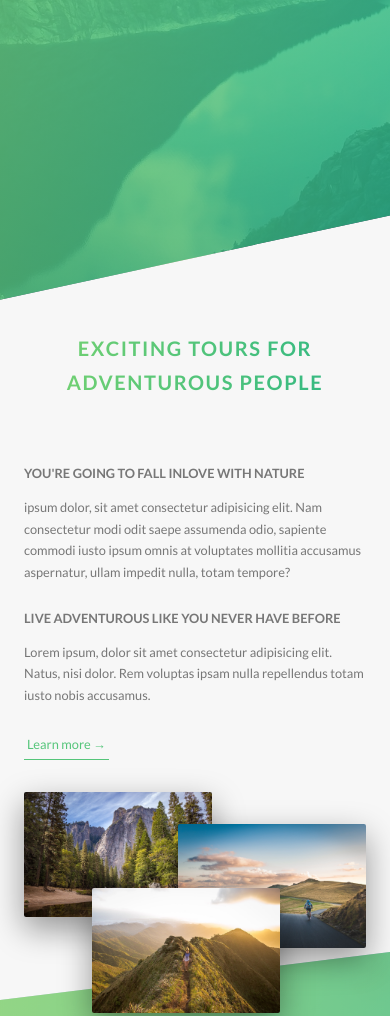
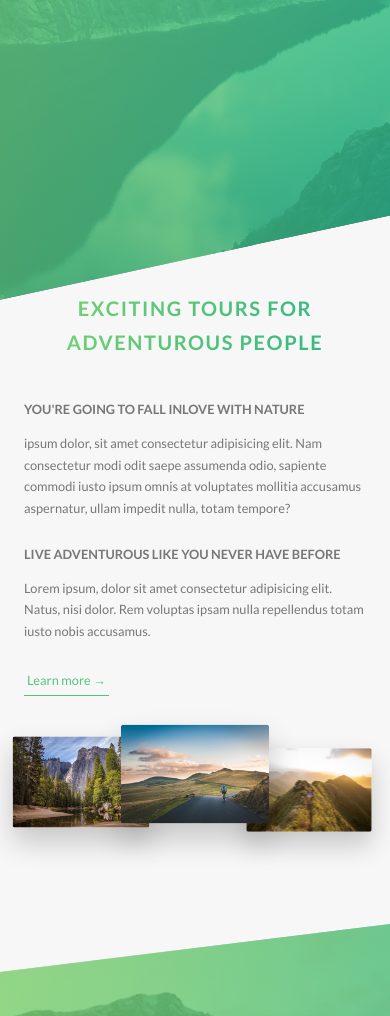
Before and after one commit to tslilpress/natours, a website: page index.html in a window 390 px wide. Shown: the part 502-1518 px from the top of the page. Drawn offline with Linux system fonts and the light colour scheme.

Commit message:
added media queries - to home, footer, feature-box, composition, card and utilities

```diff
--- a/sass/base/_utilities.scss
+++ b/sass/base/_utilities.scss
@@ -1,8 +1,22 @@
 .u-center-text { text-align: center !important; }
 
 .u-margin-bottom-small { margin-bottom: 1.5rem !important; }
-.u-margin-bottom-medium { margin-bottom: 4rem !important; }
-.u-margin-bottom-big { margin-bottom: 8rem !important; }
+
+.u-margin-bottom-medium {
+    margin-bottom: 4rem !important;
+
+    @include respond(tab-port) {
+        margin-bottom: 3rem !important;
+    }
+}
+
+.u-margin-bottom-big {
+    margin-bottom: 8rem !important;
+
+    @include respond(tab-port) {
+        margin-bottom: 5rem !important;
+    }
+}
 
 .u-margin-top-big { margin-top: 8rem !important; }
 .u-margin-top-huge { margin-top: 10rem !important; }
--- a/sass/components/_card.scss
+++ b/sass/components/_card.scss
@@ -147,4 +147,51 @@
         font-size: 6rem;
         font-weight: 100;
     }
+
+
+
+
+    @include respond(tab-port) {
+        height: auto;
+        border-radius: 3px;
+        background-color: $color-white;
+        box-shadow: 0 1.5rem 4rem rgba($color-black, .15);
+
+        &__side {
+            height: auto;
+            position: relative;
+            box-shadow: none;
+
+            &--back {
+                transform: rotateY(0);
+                clip-path: polygon(0 15%, 100% 0, 100% 100%, 0% 100%);
+
+            }
+        }
+
+        &:hover &__side--front {
+            transform: rotateY(0);
+        }
+
+        &__details {
+            padding: 1rem 3rem;
+        }
+
+        &__cta {
+            position: relative;
+            top: 0;
+            left: 0;
+            transform: translate(0);
+            width: 100%;
+            padding: 7rem 4rem 4rem 4rem;
+        }
+
+        &__price-box {
+            margin-bottom: 3rem;
+        }
+
+        &__price-value {
+            font-size: 4rem;
+        }
+    }
 }
--- a/sass/components/_composition.scss
+++ b/sass/components/_composition.scss
@@ -10,19 +10,43 @@
         transition: all .2s;
         outline-offset: 2rem;
 
+        @include respond(tab-port) {
+            float: left;
+            position: relative;
+            width: calc(100% / 3);
+            box-shadow: 0 1.5rem 3rem rgba($color-black, .2);
+        }
+
         &--p1 {
             left: 0;
             top: -2rem;
+
+            @include respond(tab-port) {
+              top: 0;
+              transform: scale(1.2);
+            }
         }
 
         &--p2 {
             right: 0;
             top: 2rem;
+
+            @include respond(tab-port) {
+                top: -1rem;
+                transform: scale(1.3);
+                z-index: 100;
+              }
         }
 
         &--p3 {
             left: 20%;
             top: 10rem;
+
+             @include respond(tab-port) {
+                top: 1rem;
+                left: 0;
+                transform: scale(1.1);
+            }
         }
 
         &:hover {
--- a/sass/components/_feature-box.scss
+++ b/sass/components/_feature-box.scss
@@ -7,6 +7,10 @@
     box-shadow: 0 1.5rem 4rem rgba($color-black, .15);
     transition: transform .3s;
 
+    @include respond(tab-port) {
+        padding: 2rem;
+    }
+
 
     &__icon {
         font-size: 6rem;
@@ -15,6 +19,10 @@
         background-image: linear-gradient(to right, $color-primary-light, $color-primary-dark);
         -webkit-background-clip: text;
         color: transparent;
+
+        @include respond(tab-port) {
+            margin-bottom: 0;
+        }
     }
 
     &:hover {
--- a/sass/layout/_footer.scss
+++ b/sass/layout/_footer.scss
@@ -11,6 +11,11 @@
     &__logo-box {
        text-align: center;
        margin-bottom: 8rem;
+
+       @include respond(tab-port) {
+        margin-bottom: 6rem;
+    }
+
     }
 
     &__logo {
--- a/sass/pages/_home.scss
+++ b/sass/pages/_home.scss
@@ -2,6 +2,10 @@
     background-color: $color-gray-light-1;
     padding: 25rem 0;
     margin-top: -20vh;
+
+    @include respond(tab-port) {
+        padding: 20rem 0;
+    }
 }
 
 .section-features {
@@ -18,23 +22,41 @@
         & > * {
             transform: skewY(7deg);
         }
+
+        @include respond(tab-port) {
+            padding: 10rem 0;
+        }
 }
 
 .section-tours {
     background-color: $color-gray-light-1;
     padding: 25rem 0 15rem 0;
     margin-top: -10rem;
+
+    @include respond(tab-port) {
+        padding: 20rem 0 10rem 0;
+    }
 }
 
 .section-stories {
     position: relative;
     padding: 15rem 0;
+
+    @include respond(tab-port) {
+        padding: 10rem 0;
+    }
+
 }
 
 .section-book {
     padding: 15rem 0;
     background-image: linear-gradient(to right bottom, $color-primary-light, $color-primary-dark);
+
+    @include respond(tab-port) {
+        padding: 10rem 0;
+    }
 }
+
 
 .book {
     background-image: linear-gradient(
```
Also changed, not shown: css/style.css.
